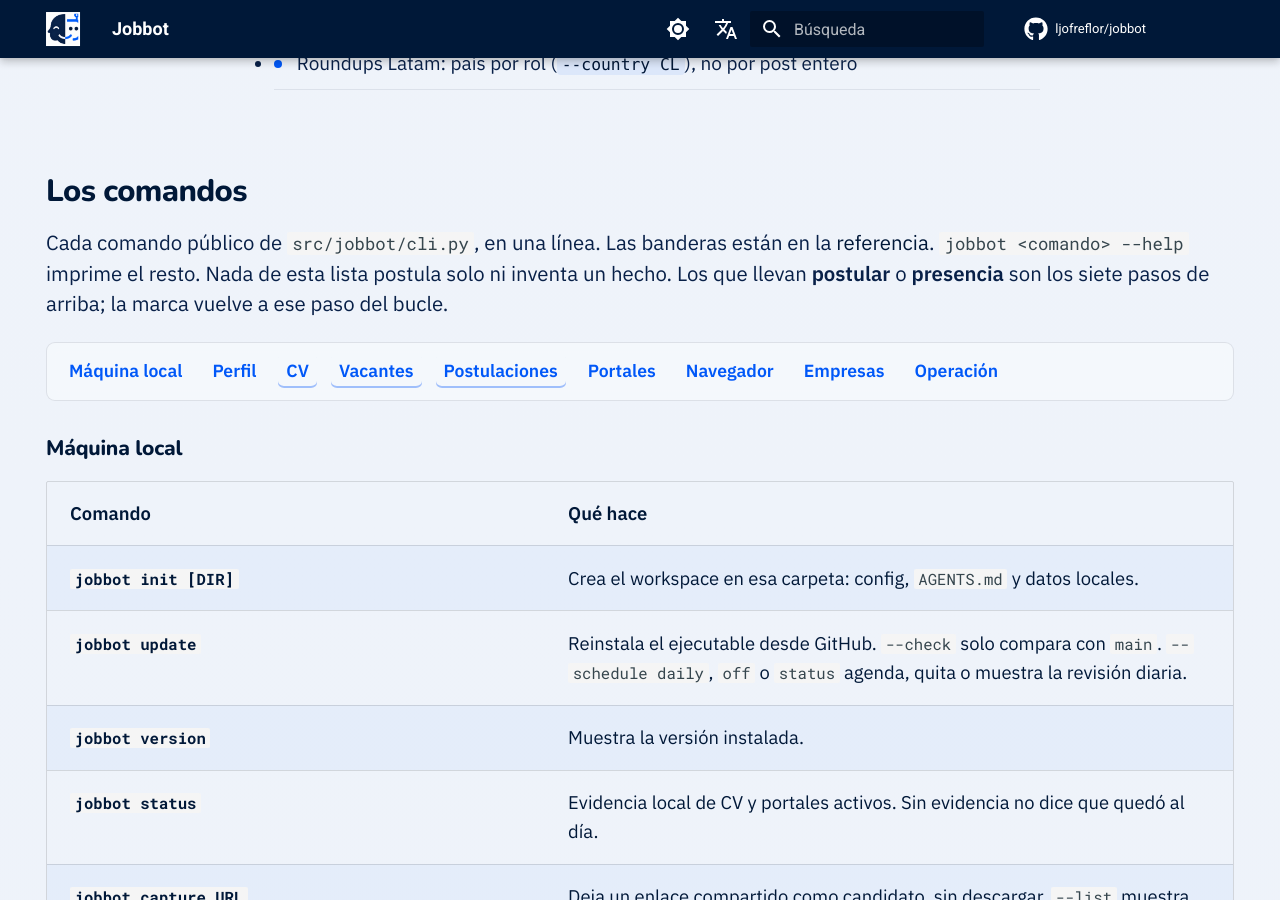
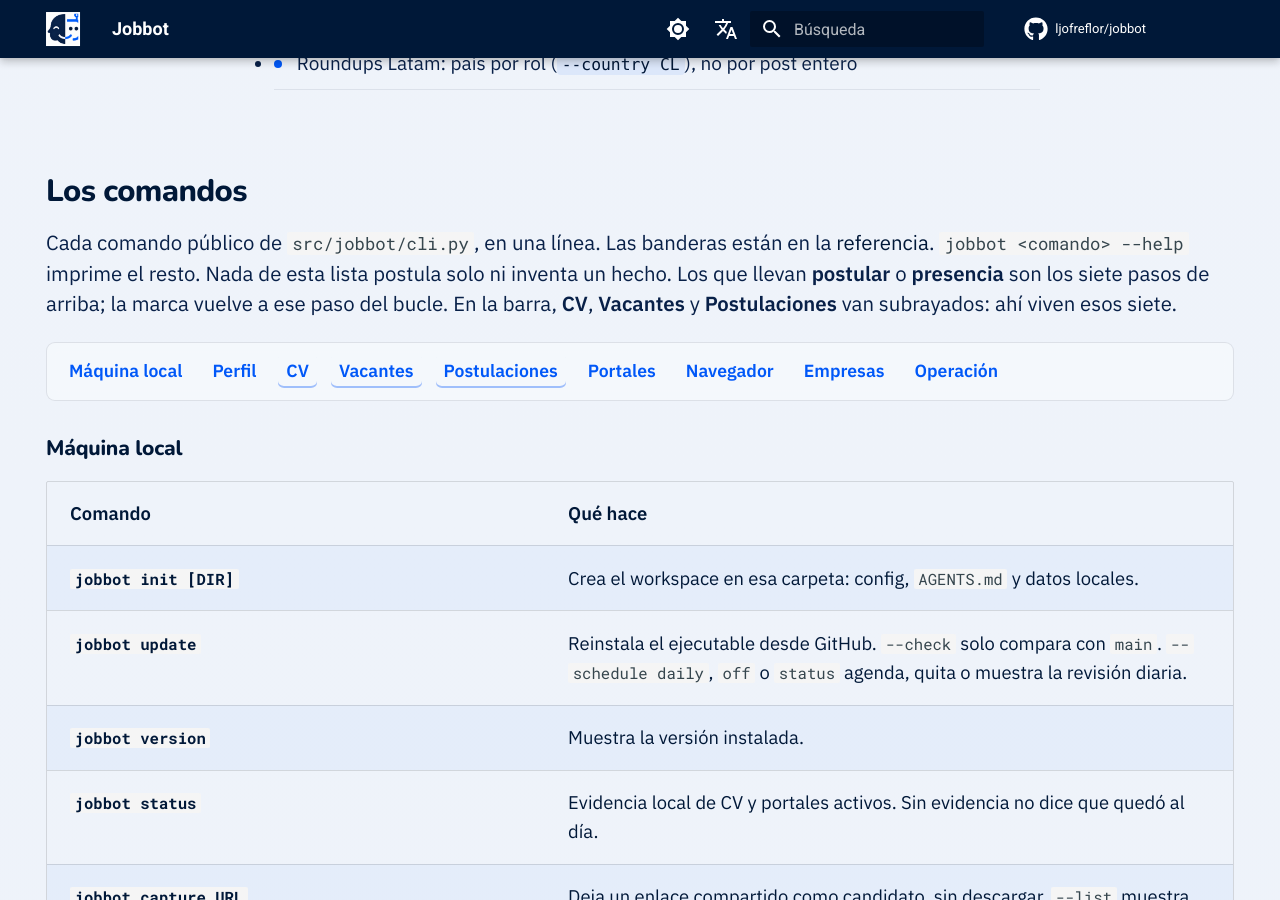
Before and after one commit to ljofreflor/jobbot, an MkDocs documentation site: the page built from docs/index.md, in a window 1280 px wide and 900 px high, scrolled down 9793 px. Built offline with MkDocs 1.6.1 and Material for MkDocs 9.7.7, drawn with Linux system fonts in a browser that asks for light colours; comment, search, counter and statistics services are not loaded.

Commit message:
docs(landing): point the catalog intro at the story groups
The commands lede names CV, Vacantes/Vacancies and Postulaciones/Applications as the underlined groups that hold the seven story steps.

Co-authored-by: Leonardo Andes Jofre Flor <leonardo.jofre+csld1@consalud.cl>

```diff
--- a/docs/index.md
+++ b/docs/index.md
@@ -183,7 +183,7 @@ evidencia, y foco en Chile / Latam en búsquedas y roundups.
 
 Cada comando público de `src/jobbot/cli.py`, en una línea. Las banderas están en la
 [referencia](comandos.md). `jobbot <comando> --help` imprime el resto. Nada de esta
-lista postula solo ni inventa un hecho. Los que llevan **postular** o **presencia** son los siete pasos de arriba; la marca vuelve a ese paso del bucle.
+lista postula solo ni inventa un hecho. Los que llevan **postular** o **presencia** son los siete pasos de arriba; la marca vuelve a ese paso del bucle. En la barra, **CV**, **Vacantes** y **Postulaciones** van subrayados: ahí viven esos siete.
 
 <nav class="jb-cmdnav" aria-label="Grupos de comandos">
   <a href="#cmd-maquina">Máquina local</a>
```
Also changed, not shown: docs/en/index.md (+1 -1 lines).
